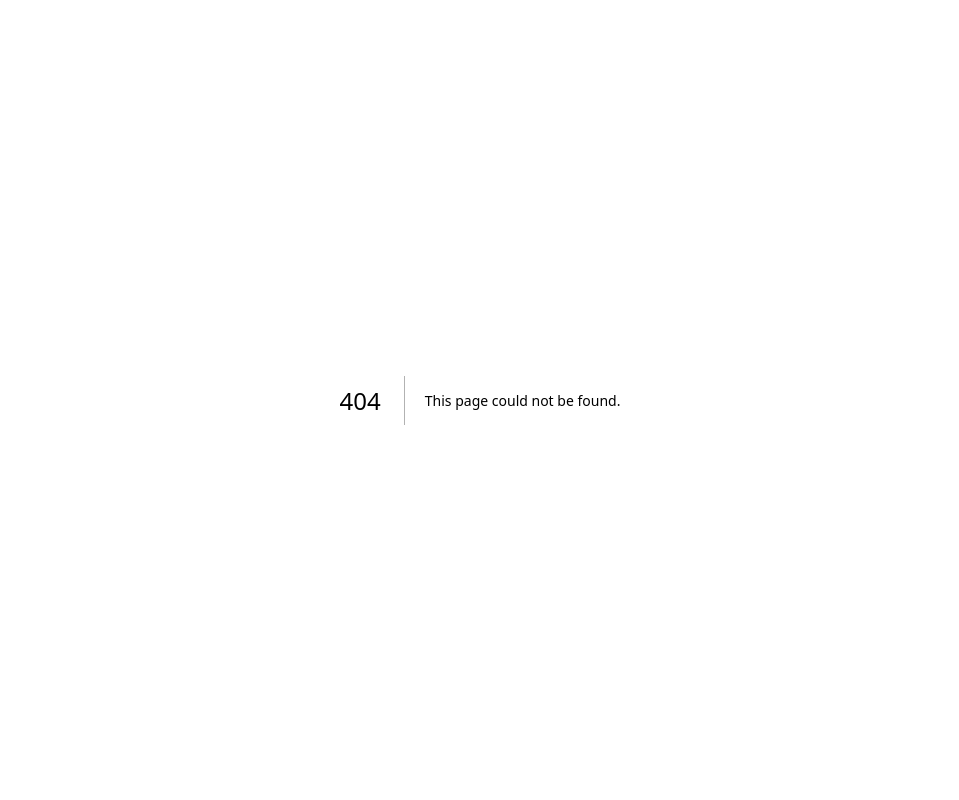
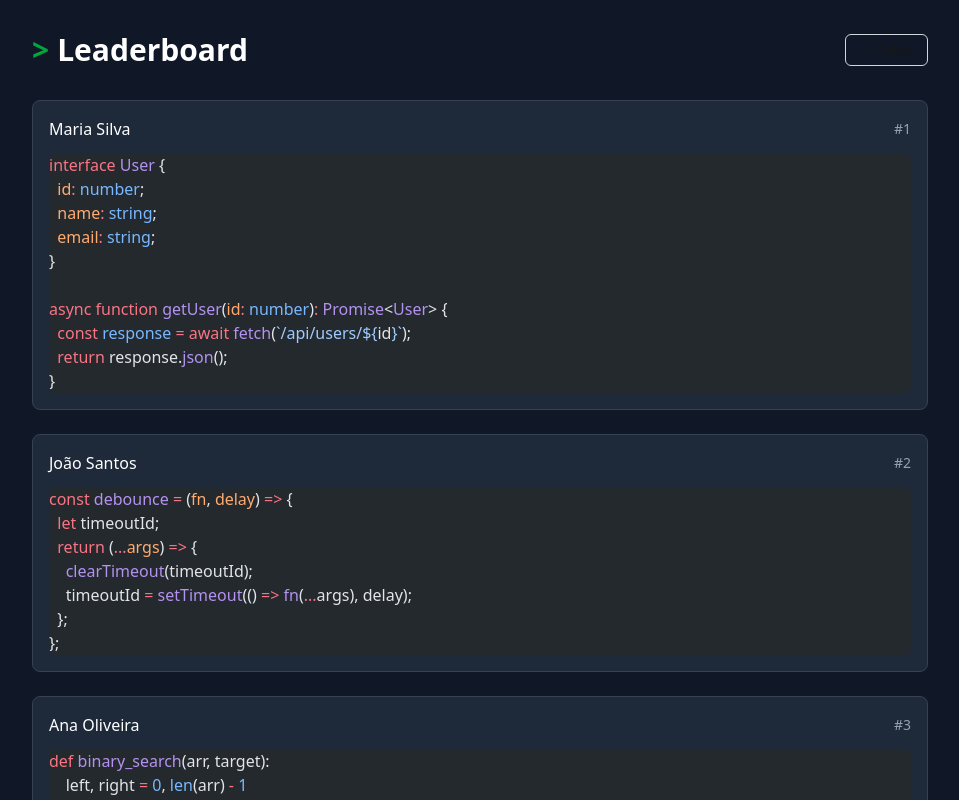
Before and after one commit to gallodev1994/nlw_operator, a Next.js app: page /leaderboard in a window 1280 px wide. Before the commit this address had no page. Shown: the top 800 px of the page, without its empty margins (160-1119 px from the left). Built offline with nearby package versions, Linux system fonts and the light colour scheme.

Commit message:
feat: add back button to leaderboard page

```diff
--- /dev/null
+++ b/src/app/leaderboard/page.tsx
@@ -0,0 +1,123 @@
+import Link from "next/link";
+import type { BundledLanguage } from "shiki";
+import { Button } from "@/components/ui/button";
+import { CodeBlock } from "@/components/ui/code-block";
+
+const leaderboardData: Array<{
+  id: number;
+  author: string;
+  language: BundledLanguage;
+  code: string;
+}> = [
+  {
+    id: 1,
+    author: "Maria Silva",
+    language: "typescript",
+    code: `interface User {
+  id: number;
+  name: string;
+  email: string;
+}
+
+async function getUser(id: number): Promise<User> {
+  const response = await fetch(\`/api/users/\${id}\`);
+  return response.json();
+}`,
+  },
+  {
+    id: 2,
+    author: "João Santos",
+    language: "javascript",
+    code: `const debounce = (fn, delay) => {
+  let timeoutId;
+  return (...args) => {
+    clearTimeout(timeoutId);
+    timeoutId = setTimeout(() => fn(...args), delay);
+  };
+};`,
+  },
+  {
+    id: 3,
+    author: "Ana Oliveira",
+    language: "python",
+    code: `def binary_search(arr, target):
+    left, right = 0, len(arr) - 1
+    while left <= right:
+        mid = (left + right) // 2
+        if arr[mid] == target:
+            return mid
+        elif arr[mid] < target:
+            left = mid + 1
+        else:
+            right = mid - 1
+    return -1`,
+  },
+  {
+    id: 4,
+    author: "Pedro Costa",
+    language: "go",
+    code: `func worker(jobs <-chan int, results chan<- int) {
+    for j := range jobs {
+        results <- j * 2
+    }
+}
+
+func main() {
+    jobs := make(chan int, 100)
+    results := make(chan int, 100)
+
+    for w := 1; w <= 3; w++ {
+        go worker(jobs, results)
+    }
+}`,
+  },
+  {
+    id: 5,
+    author: "Lucas Lima",
+    language: "rust",
+    code: `fn main() {
+    let numbers: Vec<i32> = (1..=10).collect();
+    let sum: i32 = numbers.iter().sum();
+    let avg = sum as f64 / numbers.len() as f64;
+    println!("Sum: {}, Average: {}", sum, avg);
+}`,
+  },
+];
+
+export default function LeaderboardPage() {
+  return (
+    <main className="min-h-screen bg-gray-900 p-8">
+      <div className="max-w-4xl mx-auto">
+        <div className="flex items-center justify-between mb-8">
+          <h1 className="text-3xl font-bold text-white">
+            <span className="text-green-600 mr-2">{">"}</span>Leaderboard
+          </h1>
+          <Link href="/">
+            <Button
+              variant="outline"
+              size="sm"
+              className="hover:text-black cursor-pointer"
+            >
+              ← Voltar
+            </Button>
+          </Link>
+        </div>
+
+        <div className="space-y-6">
+          {leaderboardData.map((item) => (
+            <div
+              key={item.id}
+              className="bg-gray-800 rounded-lg p-4 border border-gray-700"
+            >
+              <div className="flex items-center justify-between mb-3">
+                <span className="text-white font-medium">{item.author}</span>
+                <span className="text-gray-400 text-sm">#{item.id}</span>
+              </div>
+              <CodeBlock code={item.code} language={item.language} />
+            </div>
+          ))}
+        </div>
+      </div>
+    </main>
+  );
+}
```
